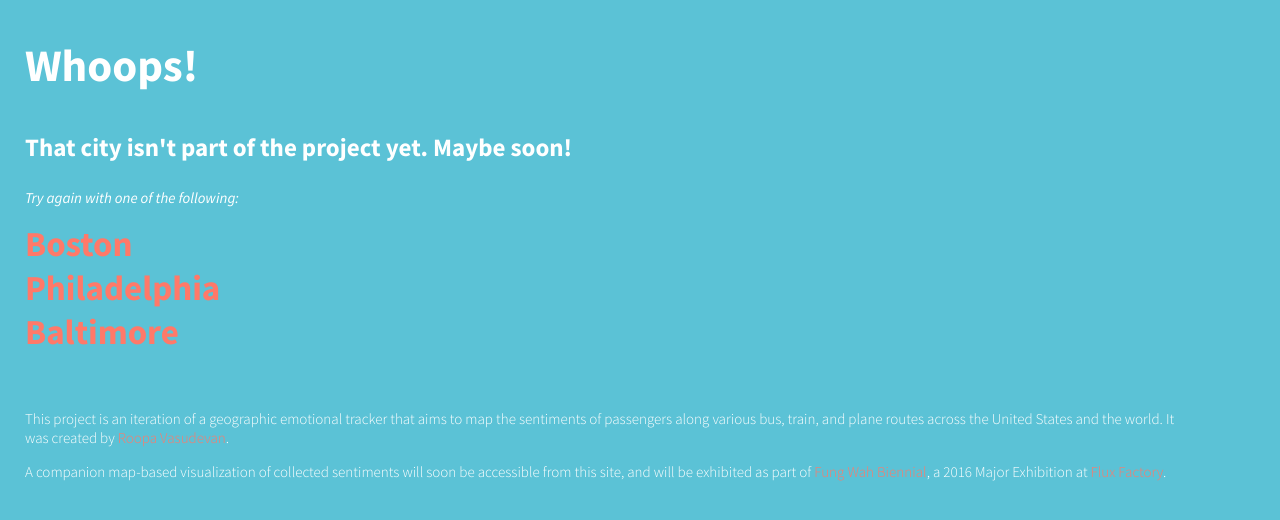
After one commit to rouxpz/eMOTION-Mapping, a Flask app: page /1 in a window 1280 px wide. The commit adds this page. Shown: the top 520 px of the page. Run offline with Flask 2, Linux system fonts and the light colour scheme; parts of the project's set-up code (start-up, migrations or seed data) failed here and were passed over.

Commit message:
proper routes, 404 page

```diff
--- a/app.py
+++ b/app.py
@@ -4,7 +4,7 @@ from datetime import datetime
 from collections import Counter
 from flask.ext.mongoengine import MongoEngine
 
-location = 'boston'
+locations = ['boston', 'baltimore', 'philly']
 emotions = []
 positive = ['joy', 'trust', 'surprise', 'anticipation']
 negative = ['fear', 'anger', 'sadness', 'disgust']
@@ -35,7 +35,7 @@ import models
 
 @app.route('/')
 def main():
-	return redirect('/' + location)
+	return redirect('/boston')
 
 @app.route('/map')
 def map():
@@ -44,12 +44,20 @@ def map():
 	}
 	return render_template("map.html", **templateData)
 
-@app.route('/' + location)
-def instructions():
-	templateData = {
-		'location' : location.capitalize()
-	}
-	return render_template('instructions.html', **templateData)
+@app.route('/<string:location>')
+def instructions(location):
+	if location in locations:
+		if location == "philly":
+			templateData = {
+				'location' : 'Philadelphia'
+			}
+		else:
+			templateData = {
+				'location' : location.capitalize()
+			}
+		return render_template('instructions.html', **templateData)
+	else:
+		return render_template('404.html')
 
 @app.route('/submit', methods=['GET', 'POST'])
 def emotion():
--- a/static/css/submit.css
+++ b/static/css/submit.css
@@ -17,6 +17,17 @@ strong {
 }
 
 .homelink:hover {
+	color:#ffc9c3;
+}
+
+.citylink {
+	color:#ff7969;
+	font-size: 35px;
+	text-decoration: none;
+	font-weight: 700;
+}
+
+.citylink:hover {
 	color:#ffc9c3;
 }
 
--- /dev/null
+++ b/templates/404.html
@@ -0,0 +1,18 @@
+<!DOCTYPE html>
+<html>
+<head>
+	<meta name="viewport" content="width=device-width, initial-scale=1">
+	<link rel="stylesheet" type="text/css" href="static/css/submit.css">
+	<link href='https://fonts.googleapis.com/css?family=Source+Sans+Pro:400,700,300,400italic' rel='stylesheet' type='text/css'>
+</head>
+<body>
+	<h2>Whoops!</h2>
+	<h3> That city isn't part of the project yet. Maybe soon!</h3>
+	<p><em>Try again with one of the following:</em></p>
+	<strong><a href="/boston" class="citylink">Boston</a><br>
+	<a href="/philly" class="citylink">Philadelphia</a><br>
+	<a href="/baltimore" class="citylink">Baltimore</a></strong><br><br><br>
+	<p>This project is an iteration of a geographic emotional tracker that aims to map the sentiments of passengers along various bus, train, and plane routes across the United States and the world. It was created by <a class="infolink" href="http://rouxpz.com">Roopa Vasudevan</a>.</p>
+	<p>A companion map-based visualization of collected sentiments will soon be accessible from this site, and will be exhibited as part of <a class="infolink" href="">Fung Wah Biennial</a>, a 2016 Major Exhibition at <a class="infolink" href="http://fluxfactory.org">Flux Factory</a>.
+</body>
+</html>
```
Also changed, not shown: static/js/display.js (+13 -1 lines), static/js/leaflet/images/beginMarker-2x.png (added), static/js/leaflet/images/beginMarker.png (added).
